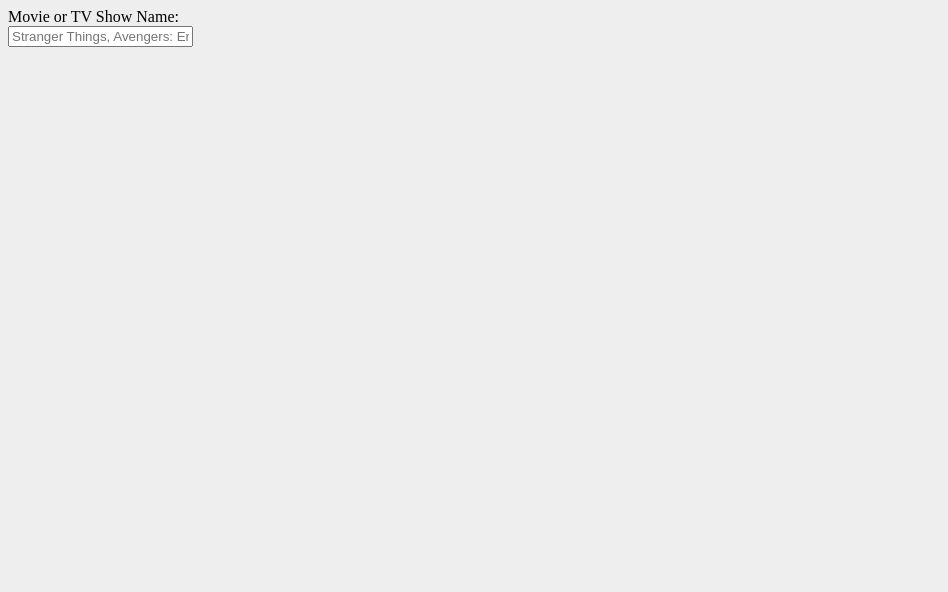
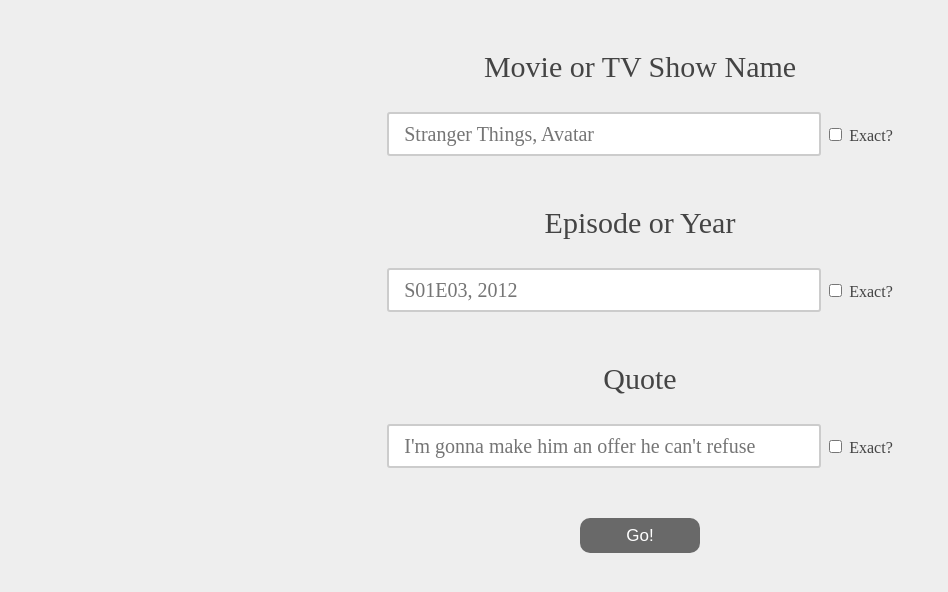
Before and after one commit to kanurajberi/wheres-that-from, a plain HTML site: page index.html in a window 1280 px wide. Shown: the whole page, without its empty margins (0-948 px from the left). Drawn offline with Linux system fonts and the light colour scheme.

Commit message:
Added basically everything
Has boxes, style, checkboxes, titles.

```diff
--- a/index.html
+++ b/index.html
@@ -8,12 +8,116 @@
 			body {
 				background-color:#eee;
 			}
+			.boxes {
+				margin:50px 0px 0px 0px;
+				color:#444;
+				text-align:center;
+			}
+			.title {
+				font-size:30px;
+				width:100%;
+
+			}
+			input[type=text] {
+				width:50%;
+				position:relative;
+				left:0%;
+				height:40px;
+				padding:0px 15px;
+				font-family:Times New Roman, Times;
+				border:2px solid #ccc;
+				border-radius:3px;
+				font-size:20px;
+				margin:10px 0px 0px 0px;
+				max-width:400px;
+			}
+			button {
+				width:120px;
+				background-color:#696969;
+				border-radius:10px;
+				color:white;
+				height:35px;
+				font-size:17px;
+				box-shadow:0px;
+				cursor:pointer;
+				border:0px;
+			}
 		</style>
+		<script>
+
+			function letsgo() {
+
+			searchquery = "";
+
+			if(document.getElementById('quote').value!=="") {
+				if(document.getElementById('quotecheck').checked===true)
+					searchquery = searchquery + '"'+ document.getElementById('quote').value +'" ';
+				else
+					searchquery = searchquery + document.getElementById('quote').value + " ";
+			}
+
+			if(document.getElementById('moviename').value!=="") {
+				if(document.getElementById('moviecheck').checked===true)
+					searchquery = searchquery + 'intitle:"'+ document.getElementById('moviename').value +'" ';
+				else
+					searchquery = searchquery + 'intitle:'+ document.getElementById('moviename').value +' ';
+			}
+
+			if(document.getElementById('yearepisode').value!=="") {
+				if(document.getElementById('yearepisodecheck').checked===true)
+					searchquery = searchquery + 'intitle:"'+ document.getElementById('yearepisode').value +'" ';
+				else
+					searchquery = searchquery + 'intitle:'+ document.getElementById('yearepisode').value +' ';
+			}
+
+			window.location.href = 'https://www.google.com/search?q=site:springfieldspringfield.co.uk ' + searchquery;
+
+			}
+		</script>
 	</head>
 	<body>
-    <div>
-      Movie or TV Show Name:
+		<div id="formbox">
+
+			<div class="boxes">
+				<div class="title">
+					Movie or TV Show Name
 				</div>
-    <input type="text" id="moviename" placeholder="Stranger Things, Avengers: Endgame" />
+				<br />
+				<input type="text" id="moviename" placeholder="Stranger Things, Avatar" />
+				<label>
+					<input type="checkbox" id="moviecheck" />
+					Exact?
+				</label>
+			</div>
+
+			<div class="boxes">
+				<div class="title">
+					Episode or Year
+				</div>
+				<br />
+				<input type="text" id="yearepisode" placeholder="S01E03, 2012" />
+				<label>
+					<input type="checkbox" id="yearepisodecheck" />
+					Exact?
+				</label>
+			</div>
+
+			<div class="boxes">
+				<div class="title">
+					Quote
+				</div>
+				<br />
+				<input type="text" id="quote" placeholder="I'm gonna make him an offer he can't refuse" />
+				<label>
+					<input type="checkbox" id="quotecheck" />
+					Exact?
+				</label>
+			</div>
+
+			<div class="boxes">
+				<button onclick="letsgo()">Go!</button>
+			</div>
+
+		</div>
 	</body>
 </html>
```
Lines whose indentation alone changed are shown as unchanged.
